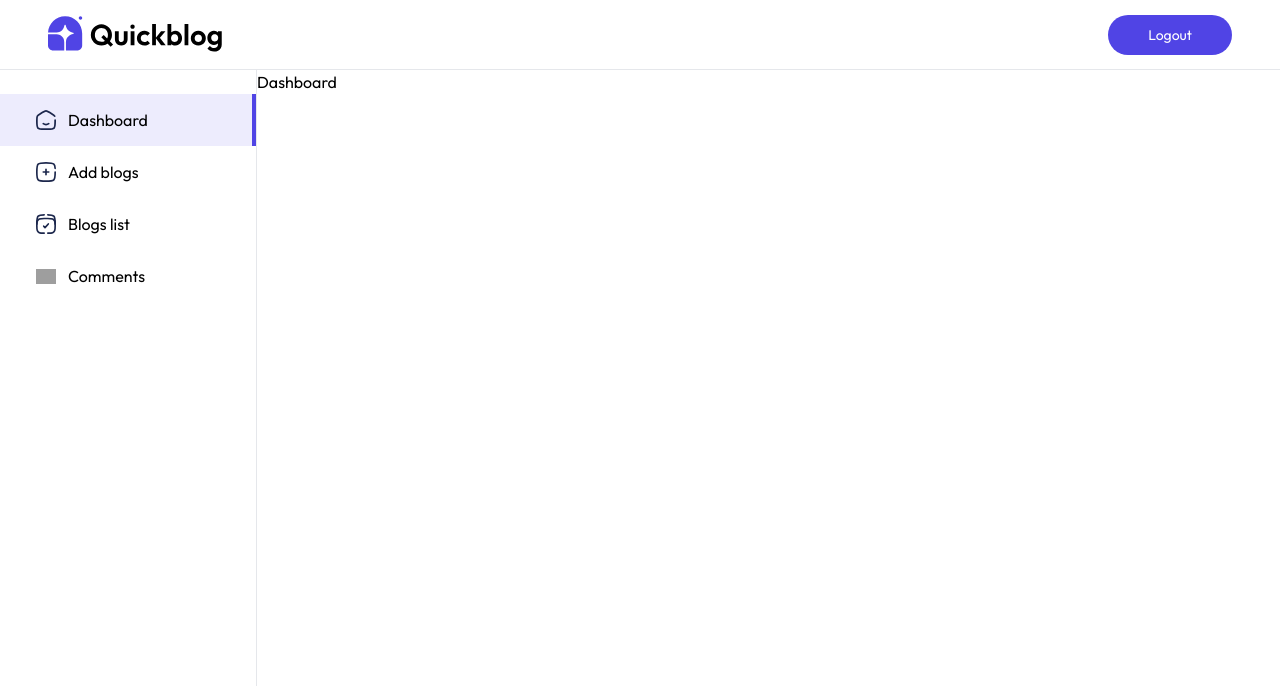
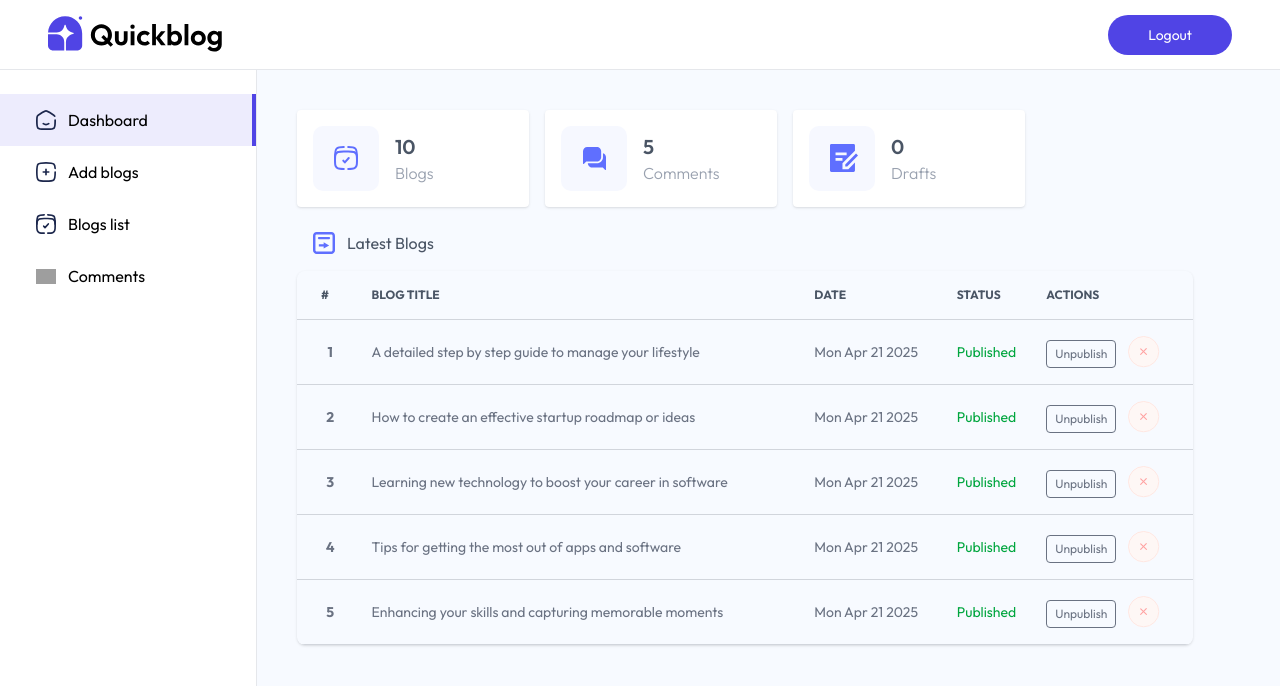
Before and after one commit to vitwits/SmartBlog-MERN, a React (Vite) app in the folder client/: page /admin in a window 1280 px wide. Shown: the top 686 px of the page. Built offline with nearby package versions, Linux system fonts and the light colour scheme; grey boxes are pictures that could not be loaded.

Commit message:
created Dashboard with table

```diff
--- /dev/null
+++ b/client/src/components/admin/BlogTableItem.jsx
@@ -0,0 +1,29 @@
+import React from "react";
+import { assets } from "../../assets/assets";
+
+const BlogTableItem = ({ blog, fetchBlogs, index }) => {
+  const { title, createdAt } = blog;
+  const BlogDate = new Date(createdAt);
+  return (
+    <tr className="border-y border-gray-300">
+      <th className="px-2 py-4">{index}</th>
+      <td className="px-2 py-4">{title}</td>
+      <td className="px-2 py-4 max-sm:hidden">{BlogDate.toDateString()}</td>
+      <td className="px-2 py-4 max-sm:hidden">
+        <p
+          className={`${
+            blog.isPublished ? "text-green-600" : "text-orange-700"
+          }`}
+        >
+          {blog.isPublished ? "Published" : "Unpublished"}
+        </p>
+      </td>
+      <td className="px-2 py-4 flex text-xs gap-3">
+        <button className="border px-2 py-0.5 mt-1 rounded cursor-pointer">{blog.isPublished ? "Unpublish" : "Publish"}</button>
+          <img className="w-8 hover:scale-110 transition-all cursor-pointer" src={assets.cross_icon} alt="" />
+      </td>
+    </tr>
+  );
+};
+
+export default BlogTableItem;
--- a/client/src/pages/admin/Dashboard.jsx
+++ b/client/src/pages/admin/Dashboard.jsx
@@ -1,9 +1,82 @@
-import React from 'react'
+import React, { useEffect, useState } from "react";
+import { assets, dashboard_data } from "../../assets/assets";
+import BlogTableItem from "../../components/admin/BlogTableItem";
 
 const Dashboard = () => {
+  const [dashboardData, setDashboardData] = useState({
+    blogs: 0,
+    comments: 0,
+    drafts: 0,
+    recentBlogs: [],
+  });
+
+  const fetchDashboard = async () => {
+    setDashboardData(dashboard_data);
+  };
+
+  useEffect(() => {
+    fetchDashboard();
+  }, []);
+
   return (
-    <div>Dashboard</div>
-  )
-}
+    <div className="flex-1 p-4 md:p-10 bg-blue-50/50">
+      <div className="flex flex-wrap gap-4">
+        <div className="flex items-center gap-4 bg-white p-4 min-w-58 rounded shadow cursor-pointer hover:scale-105 transition-all">
+          <img src={assets.dashboard_icon_1} alt="" />
+          <div>
+            <p className="text-xl font-semibold text-gray-600">
+              {dashboardData.blogs}
+            </p>
+            <p className="text-gray-400 font-light">Blogs</p>
+          </div>
+        </div>
+        <div className="flex items-center gap-4 bg-white p-4 min-w-58 rounded shadow cursor-pointer hover:scale-105 transition-all">
+          <img src={assets.dashboard_icon_2} alt="" />
+          <div>
+            <p className="text-xl font-semibold text-gray-600">
+              {dashboardData.comments}
+            </p>
+            <p className="text-gray-400 font-light">Comments</p>
+          </div>
+        </div>
+        <div className="flex items-center gap-4 bg-white p-4 min-w-58 rounded shadow cursor-pointer hover:scale-105 transition-all">
+          <img src={assets.dashboard_icon_3} alt="" />
+          <div>
+            <p className="text-xl font-semibold text-gray-600">
+              {dashboardData.drafts}
+            </p>
+            <p className="text-gray-400 font-light">Drafts</p>
+          </div>
+        </div>
+      </div>
 
-export default Dashboard
+      <div>
+        <div className="flex items-center gap-3 m-4 mt-6 text-gray-600">
+          <img src={assets.dashboard_icon_4} alt="" />
+          <p>Latest Blogs</p>
+        </div>
+
+        <div className="relative max-w-4xl overflow-x-auto shadow rounded-lg scrollbar-hide gb-white">
+          <table className="w-full text-sm text-gray-500">
+            <thead className="text-xs text-gray-600 text-left uppercase">
+                <tr>
+                    <th scope="col" className="px-2 py-4 xl:px-6"> # </th>
+                    <th scope="col" className="px-2 py-4"> Blog Title </th>
+                    <th scope="col" className="px-2 py-4 max-sm:hidden"> Date </th>
+                    <th scope="col" className="px-2 py-4 max-sm:hidden"> Status </th>
+                    <th scope="col" className="px-2 py-4"> Actions </th>
+                </tr>
+            </thead>
+            <tbody>
+                {dashboardData.recentBlogs.map((blog, index)=> {
+                    return <BlogTableItem key={blog._id} blog={blog} fetchBlogs={fetchDashboard} index={index + 1} />
+                })}
+            </tbody>
+          </table>
+        </div>
+      </div>
+    </div>
+  );
+};
+
+export default Dashboard;
```
